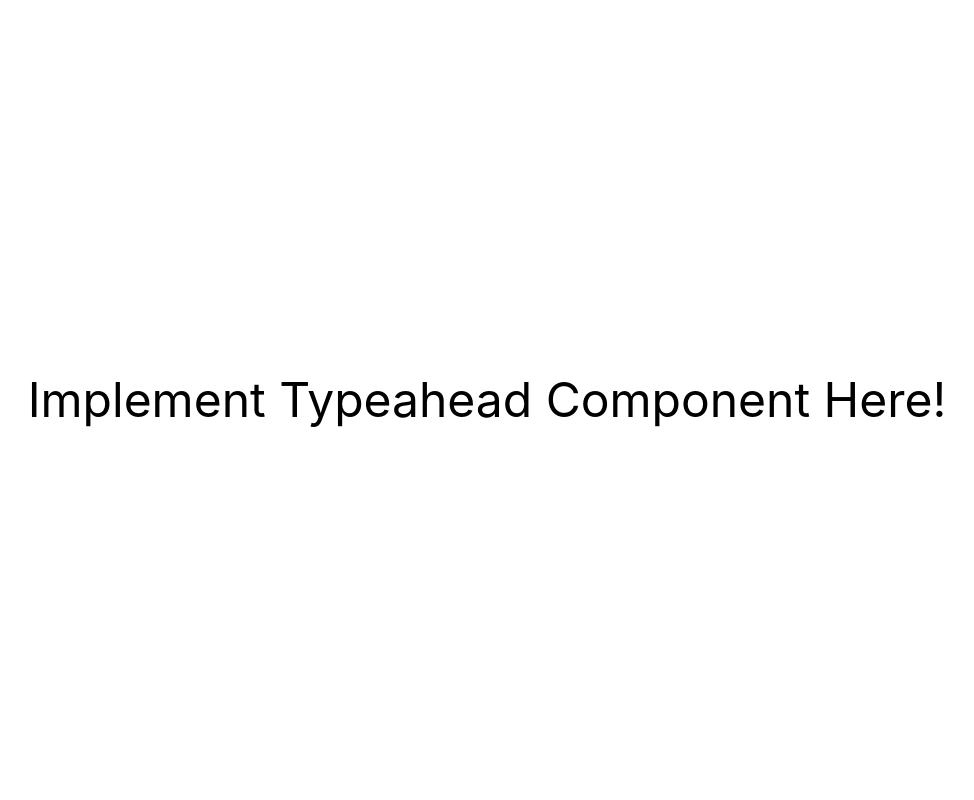
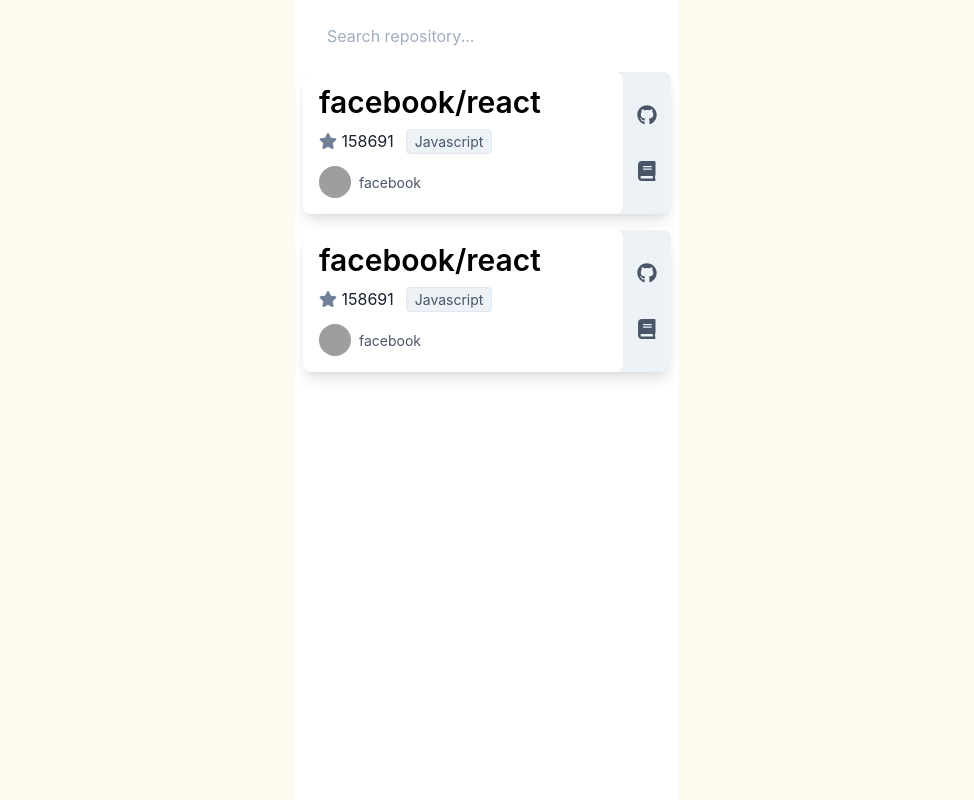
Before and after one commit to React-in-Thai/react-typeahead-practice, a React (Create React App) app: page / in a window 1280 px wide. Shown: the top 800 px of the page, without its empty margins (153-1127 px from the left). Built offline with nearby package versions, Linux system fonts and the light colour scheme; grey boxes are pictures that could not be loaded.

Commit message:
test ui markup

```diff
--- a/src/App.tsx
+++ b/src/App.tsx
@@ -7,15 +7,12 @@
 import Screen from './components/Screen';
 import SearchHelpUI from './components/SearchHelpUI';
 import SearchNoResult from './components/SearchNoResult';
+import RepoTypeahead from "./solution/RepoTypeahead";
 
 function App() {
   return (
     <div className="App">
-      <div className="min-h-screen">
-        <h1 className="h-full min-h-screen flex items-center justify-center text-5xl">
-          Implement Typeahead Component Here!
-        </h1>
-      </div>
+      <RepoTypeahead />
       <div className="pb-32 bg-gray-200">
         <caption className="text-center font-bold text-gray-500 text-xl block pt-8 pb-16 pointer-events-none">
           List of reusable components
--- a/src/RepoTypeahead.tsx
+++ /dev/null
@@ -1,11 +0,0 @@
-import React from 'react'
-
-const RepoTypeahead = () => {
-  return (
-    <div>
-
-    </div>
-  )
-}
-
-export default RepoTypeahead
--- /dev/null
+++ b/src/solution/RepoTypeahead.tsx
@@ -0,0 +1,43 @@
+import React from "react";
+import Repository from "../components/Repository";
+import Screen from "../components/Screen";
+import TextInput from "../components/TextInput";
+
+const RepoTypeahead = () => {
+  return (
+    <div className="bg-orange-100">
+      <Screen>
+        <div className="p-2">
+          <TextInput placeholder="Search repository..." />
+        </div>
+        <div className="mx-2">
+        <Repository
+          title="facebook/react"
+          language="Javascript"
+          starCount={158691}
+          owner={{
+            name: "facebook",
+            avatar: "https://avatars3.githubusercontent.com/u/69631?v=4",
+          }}
+          repoUrl="https://github.com/facebook/react"
+          homepageUrl="https://reactjs.org"
+        />
+        <div className="my-4" />
+        <Repository
+          title="facebook/react"
+          language="Javascript"
+          starCount={158691}
+          owner={{
+            name: "facebook",
+            avatar: "https://avatars3.githubusercontent.com/u/69631?v=4",
+          }}
+          repoUrl="https://github.com/facebook/react"
+          homepageUrl="https://reactjs.org"
+        />
+        </div>
+      </Screen>
+    </div>
+  );
+};
+
+export default RepoTypeahead;
```
Also changed, not shown: 2 other files (tests, documents, lock files or other folders).
